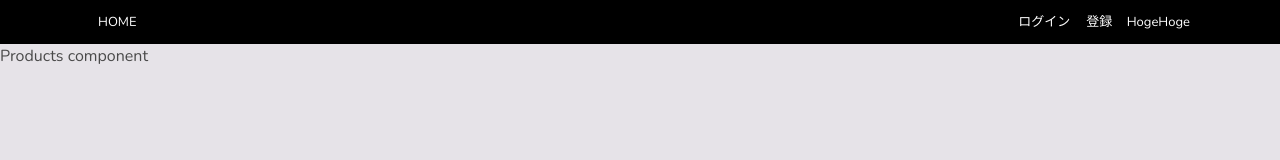
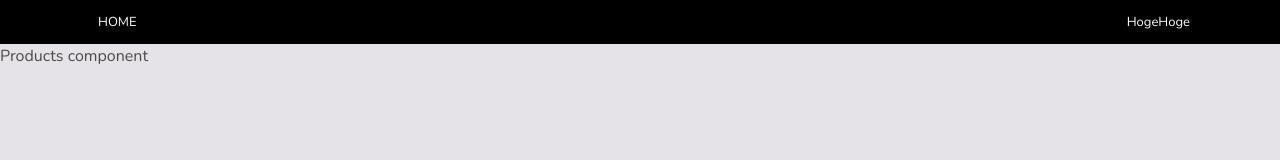
Before and after one commit to sputnicca/react-ec-site, a React (Create React App) app: page / in a window 1280 px wide. Shown: the top 160 px of the page. Built offline with nearby package versions, Linux system fonts and the light colour scheme.

Commit message:
レンダリングの分岐

```diff
--- a/src/components/Header.js
+++ b/src/components/Header.js
@@ -1,6 +1,24 @@
 import React from 'react'
 
 class Header extends React.Component {
+    renderLink() {
+        const nickname = this.props.nickname
+        if(nickname){
+            return (
+                <span className="nickname">
+                  {/* this=Headerコンポーネント */}
+                  {this.props.nickname}
+                </span>
+            )
+        } else {
+            return (
+                <>
+                  <a href="/">ログイン</a>
+                  <a href="/">登録</a>
+                </>
+            )
+        }
+    }
     render() {
         return (
             <div className="header">
@@ -9,12 +27,7 @@ class Header extends React.Component {
                         <a href="/">HOME</a>
                     </div>
                     <div className="end">
-                        <a href="/">ログイン</a>
-                        <a href="/">登録</a>
-                        <span className="nickname">
-                            {/* this=Headerコンポーネント */}
-                            {this.props.nickname}
-                        </span>
+                        {this.renderLink()}
                     </div>
                 </div>
             </div>
```
